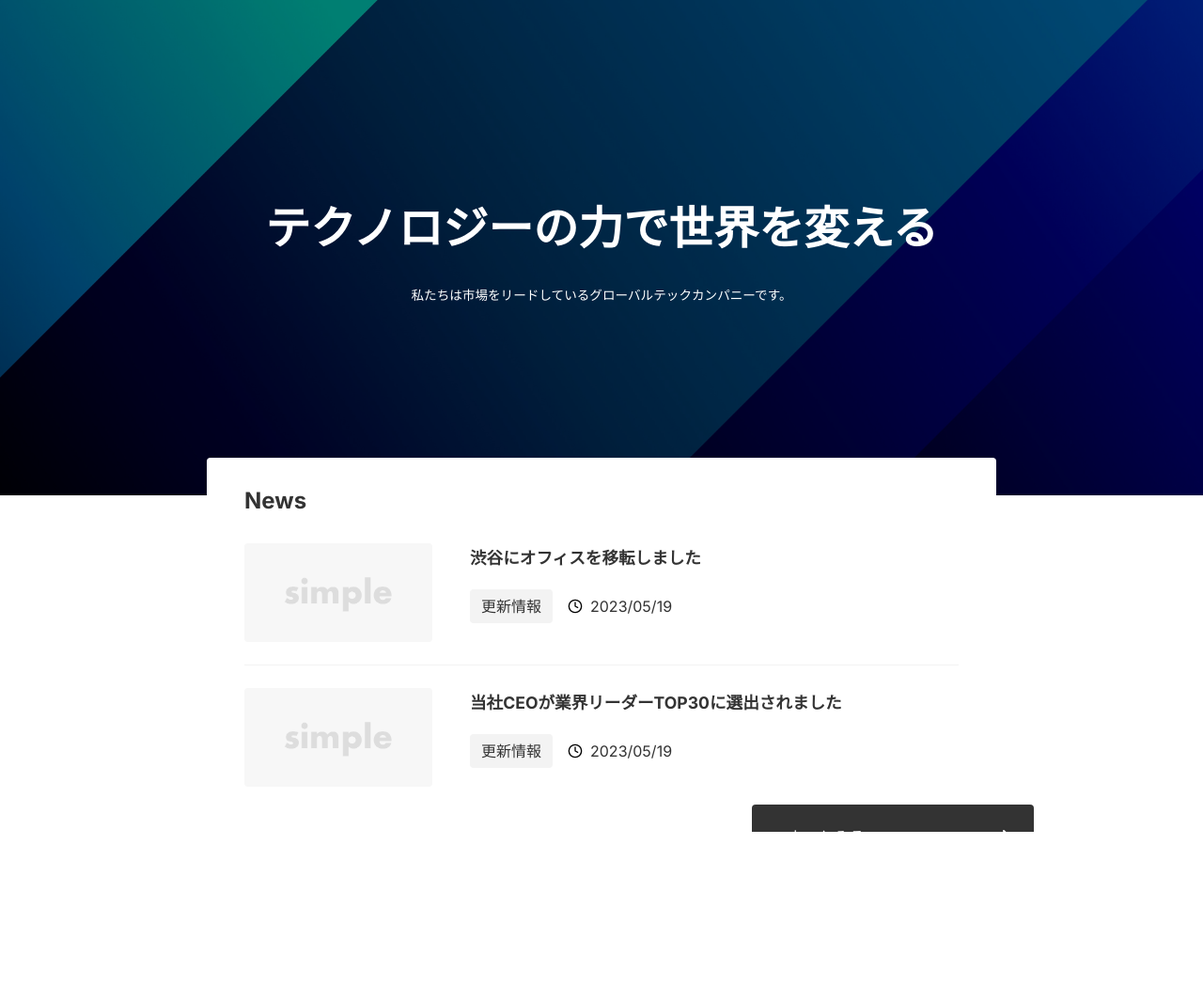
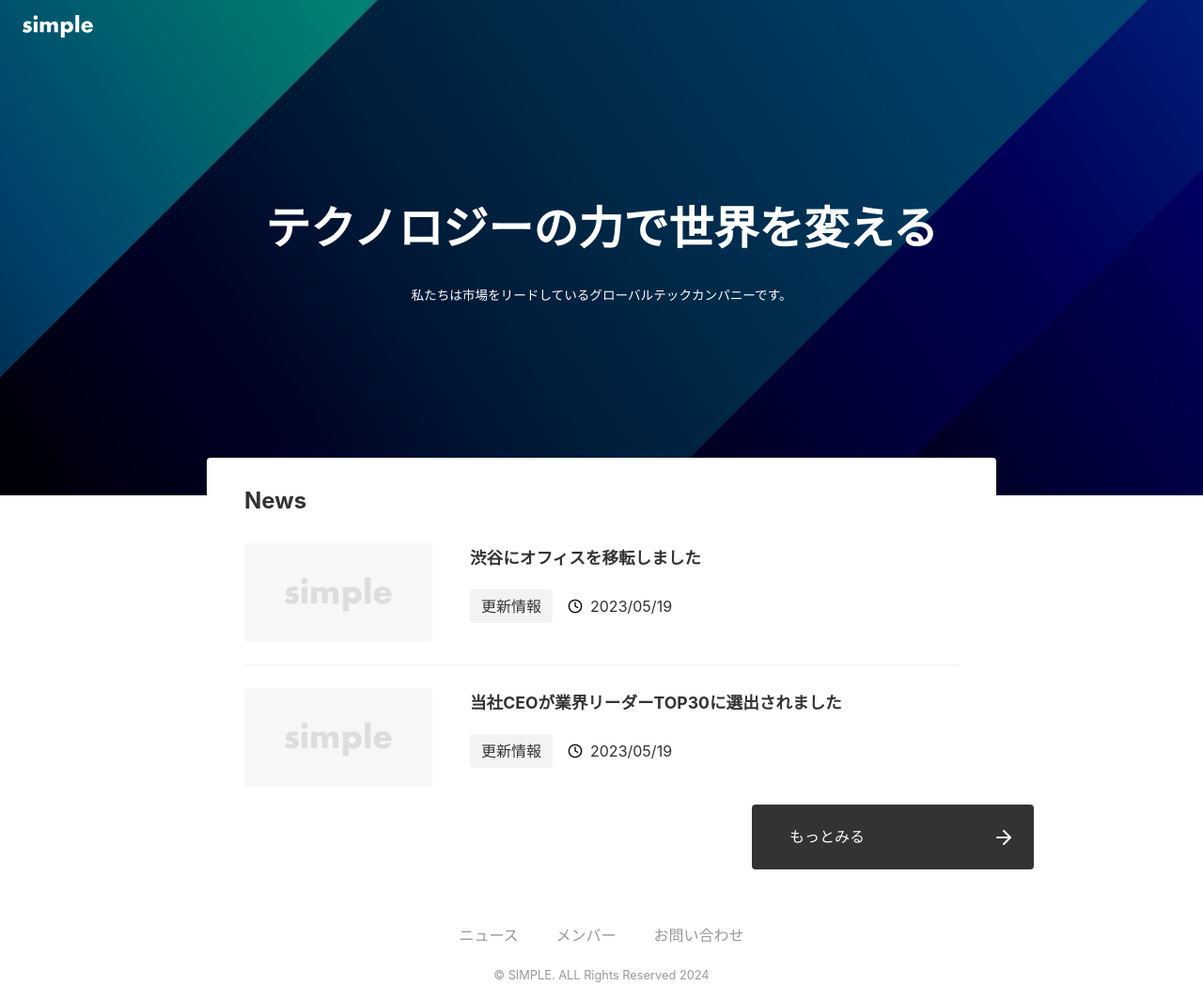
Before and after one commit to aoto0218/my-next-project, a Next.js app: page / in a window 1280 px wide. Shown: the whole page at 94% size. Before the commit the page ends 885 px from the top, so only its background shows below. Built offline with nearby package versions, Linux system fonts and the light colour scheme.

Commit message:
section3_complete

```diff
--- /dev/null
+++ b/app/_components/Footer/index.module.css
@@ -0,0 +1,30 @@
+.footer{
+    padding:16px 24px;
+    text-align:center;
+    color:var(--color-text-sub);
+    font-size:0.8rem;
+    margin-top:80px;
+}
+
+.nav{
+    margin-bottom:16px;
+}
+
+.items{
+    display:flex;
+    justify-content: center;
+    gap:40px;
+    font-size:1rem;
+    white-space:nowrap;
+}
+
+@media (max-width:640px){
+    .items{
+        flex-wrap:wrap;
+        gap:8px 0;
+    }
+
+    .item{
+        width:50%;
+    }
+}
--- /dev/null
+++ b/app/_components/Footer/index.tsx
@@ -0,0 +1,22 @@
+import styles from "./index.module.css";
+
+export default function Footer() {
+    return (
+        <footer className={styles.footer}>
+            <nav className={styles.nav}>
+                <ul className={styles.items}>
+                    <li className={styles.item}>
+                        <a href="/news">ニュース</a>
+                    </li>
+                    <li className={styles.item}>
+                        <a href="/members">メンバー</a>
+                    </li>
+                    <li className={styles.item}>
+                        <a href="/contact">お問い合わせ</a>
+                    </li>
+                </ul>
+            </nav>
+            <p className={styles.cr}>© SIMPLE. ALL Rights Reserved 2024</p>
+        </footer>
+    );
+}
--- /dev/null
+++ b/app/_components/Header/index.module.css
@@ -0,0 +1,24 @@
+.header{
+    position:absolute;
+    padding:16px 24px 8px;
+    z-index:1000;
+    display:flex;
+    align-items: center;
+    justify-content: space-between;
+    width:100%;
+}
+
+.logoLink{
+    display:flex;
+}
+
+.logo{
+    height:24px;
+    width:auto;
+}
+
+@media (max-width:640px){
+    .header{
+        padding:24px 16px 8px;
+    }
+}
--- /dev/null
+++ b/app/_components/Header/index.tsx
@@ -0,0 +1,19 @@
+import Image from "next/image";
+import styles from "./index.module.css";
+
+export default function Header() {
+    return (
+        <header className={styles.header}>
+            <a href="/" className={styles.logoLink}>
+                <Image
+                    src="/logo.svg"
+                    alt="SPINPLE"
+                    className={styles.logo}
+                    width={348}
+                    height={133}
+                    priority
+                />
+            </a>
+        </header>
+    );
+}
--- a/app/layout.tsx
+++ b/app/layout.tsx
@@ -1,13 +1,6 @@
-import type { Metadata } from "next";
-import { Inter } from "next/font/google";
 import "./globals.css";
-
-const inter = Inter({ subsets: ["latin"] });
-
-export const metadata: Metadata = {
-  title: "Create Next App",
-  description: "Generated by create next app",
-};
+import Header from "./_components/Header";
+import Footer from "./_components/Footer";
 
 export default function RootLayout({
   children,
@@ -15,8 +8,12 @@
   children: React.ReactNode;
 }>) {
   return (
-    <html lang="en">
-      <body className={inter.className}>{children}</body>
+    <html lang="ja">
+      <body>
+        <Header />
+        {children}
+        <Footer />
+      </body>
     </html>
   );
 }
```
